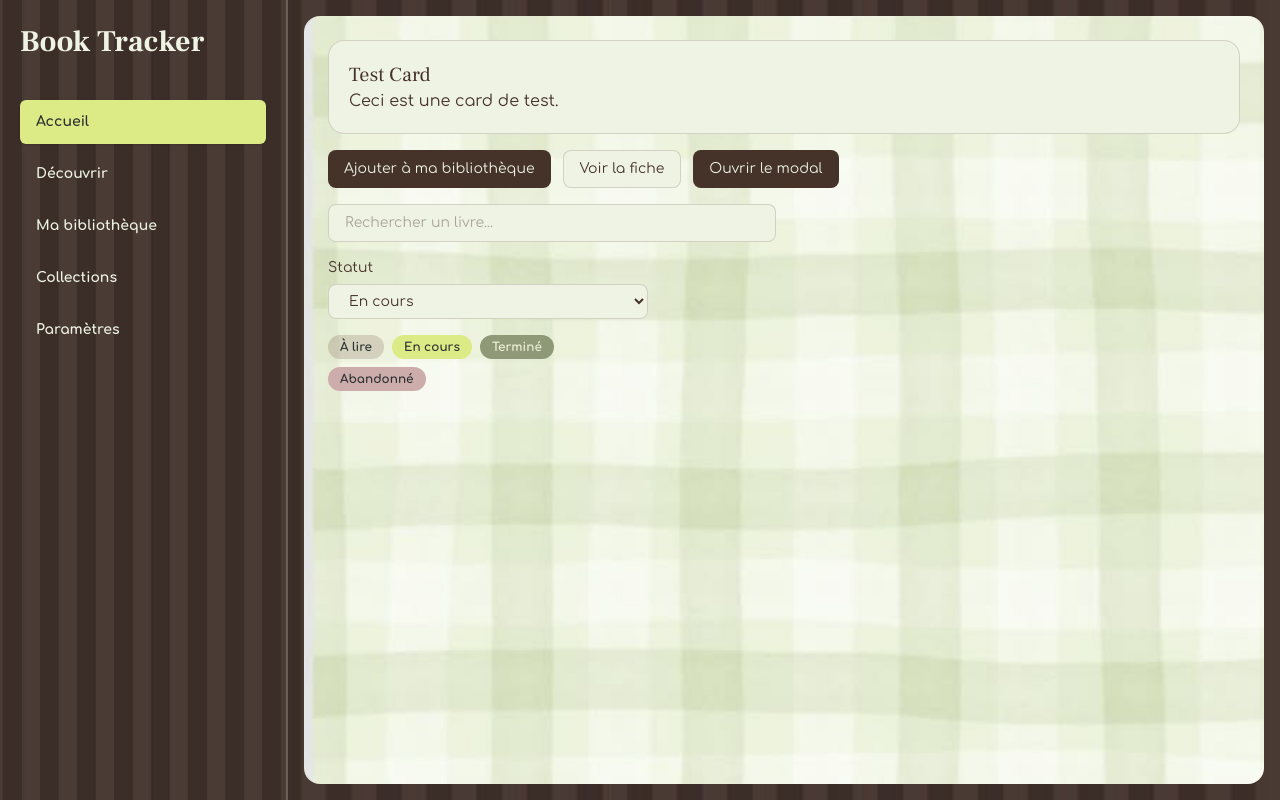
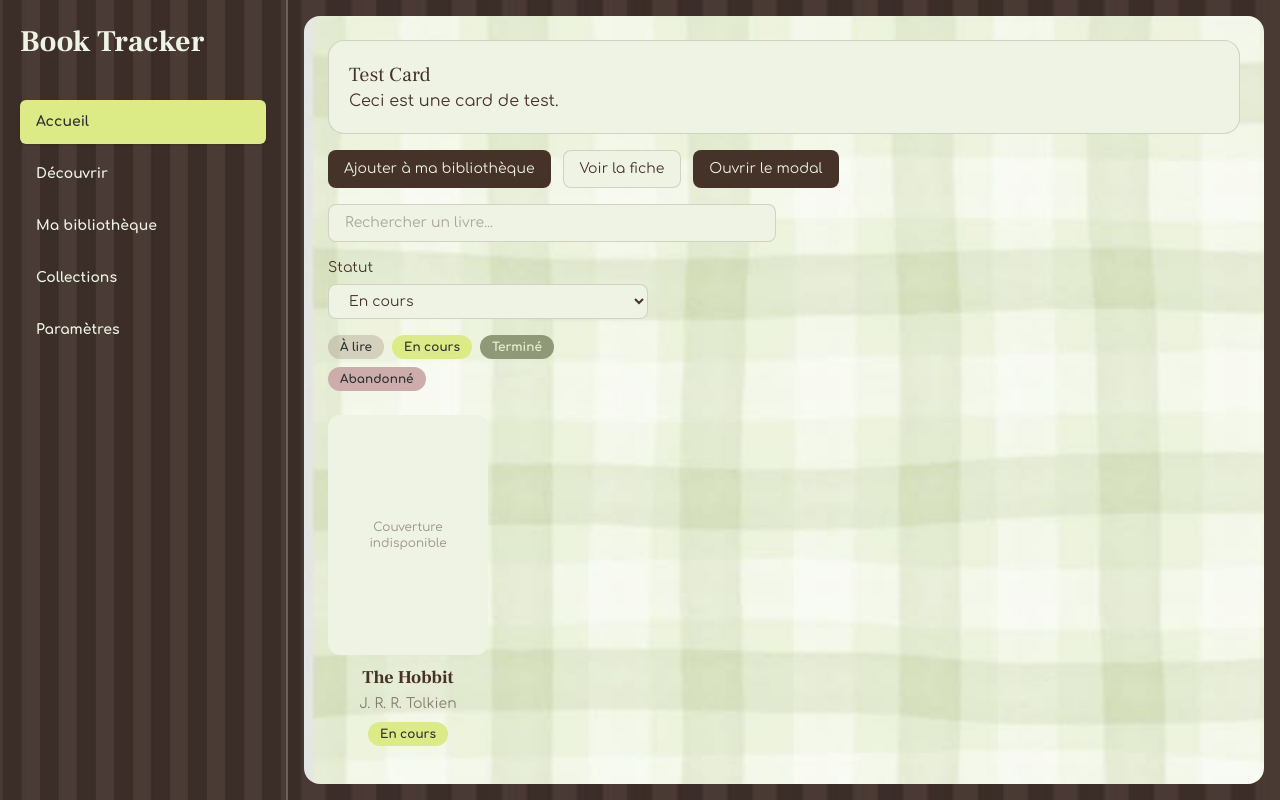
Before and after one commit to bldyonyx/BookTracker, a React (Vite) app: page / in a window 1280 px wide. Built offline with nearby package versions, Linux system fonts and the light colour scheme.

Commit message:
feat: add reusable BookCard component

```diff
--- /dev/null
+++ b/src/components/books/BookCard.jsx
@@ -0,0 +1,46 @@
+import StatusBadge from '../ui/StatusBadge'
+
+function BookCard({
+  title,
+  author,
+  cover,
+  status,
+}) {
+  return (
+    <article className="w-full">
+      <div className="aspect-2/3 overflow-hidden rounded-xl bg-cream">
+        {cover ? (
+          <img
+            src={cover}
+            alt={`Couverture de ${title}`}
+            className="h-full w-full object-cover"
+          />
+        ) : (
+          <div className="flex h-full items-center justify-center p-4 text-center">
+            <span className="font-ui text-xs text-darkwood/50">
+              Couverture indisponible
+            </span>
+          </div>
+        )}
+      </div>
+
+      <div className="mt-3 text-center">
+        <h3 className="font-heading text-lg font-bold leading-tight text-darkwood">
+          {title}
+        </h3>
+
+        <p className="mt-1 font-ui text-sm text-darkwood/60">
+          {author || 'Auteur inconnu'}
+        </p>
+
+        {status && (
+          <div className="mt-2 flex justify-center">
+            <StatusBadge status={status} />
+          </div>
+        )}
+      </div>
+    </article>
+  )
+}
+
+export default BookCard
--- a/src/components/ui/StatusBadge.jsx
+++ b/src/components/ui/StatusBadge.jsx
@@ -17,6 +17,7 @@ function StatusBadge({ status }) {
       className: 'bg-dustyrose text-ink',
     },
   }
+
   const currentStatus = statuses[status]
 
   if (!currentStatus) {
--- a/src/pages/Dashboard.jsx
+++ b/src/pages/Dashboard.jsx
@@ -1,4 +1,6 @@
 import { useState } from 'react'
+
+import BookCard from '../components/books/BookCard'
 import Button from '../components/ui/Button'
 import Card from '../components/ui/Card'
 import Input from '../components/ui/Input'
@@ -56,11 +58,19 @@ function Dashboard() {
         </Select>
 
         <div className="mt-4 flex flex-wrap gap-2">
-            <StatusBadge status="to-read" />
-            <StatusBadge status="reading" />
-            <StatusBadge status="finished" />
-            <StatusBadge status="abandoned" />
+          <StatusBadge status="to-read" />
+          <StatusBadge status="reading" />
+          <StatusBadge status="finished" />
+          <StatusBadge status="abandoned" />
         </div>
+      </div>
+
+      <div className="mt-6 w-40">
+        <BookCard
+          title="The Hobbit"
+          author="J. R. R. Tolkien"
+          status="reading"
+        />
       </div>
 
       <Modal
```
Lines whose indentation alone changed are shown as unchanged.
